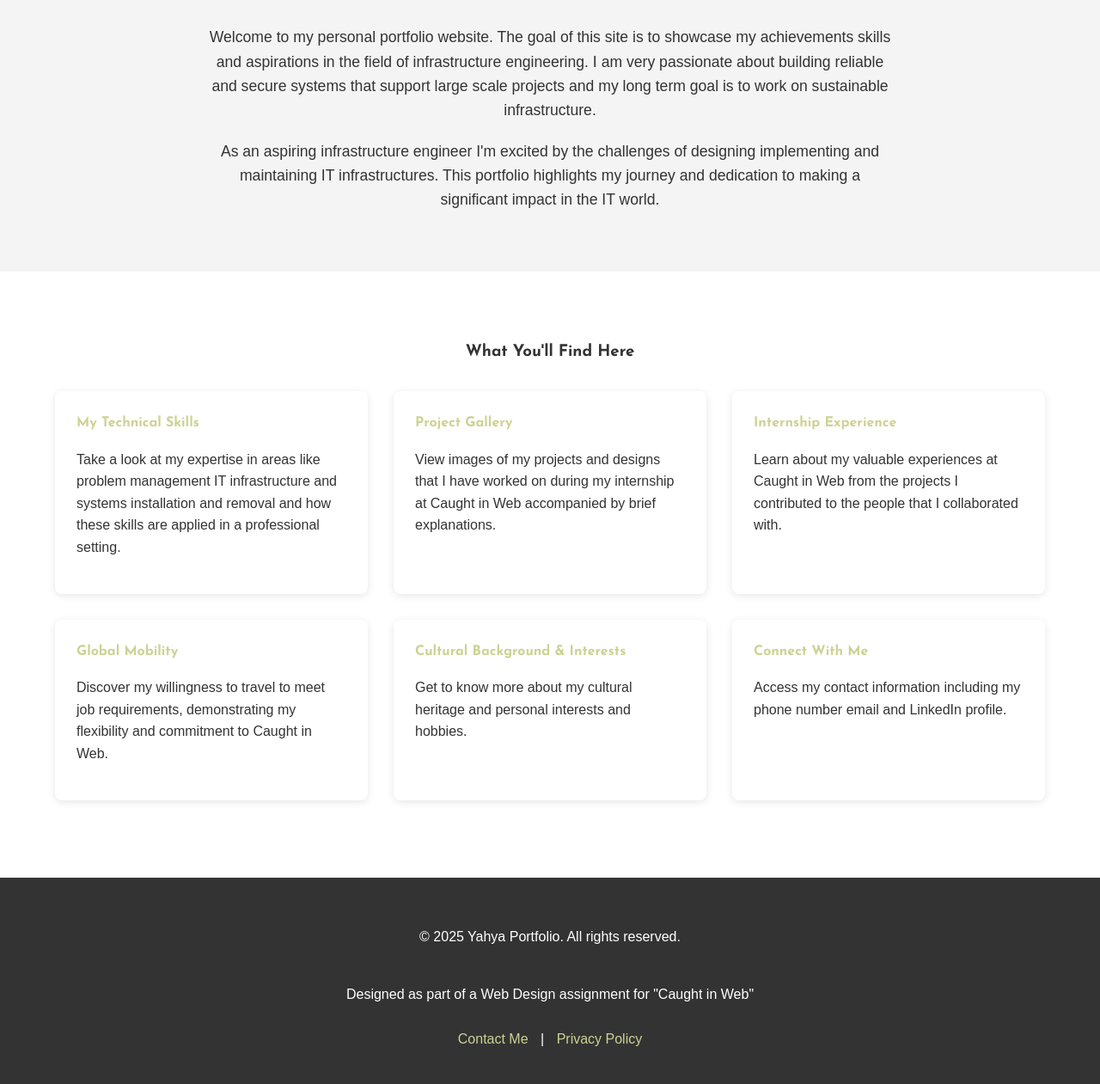
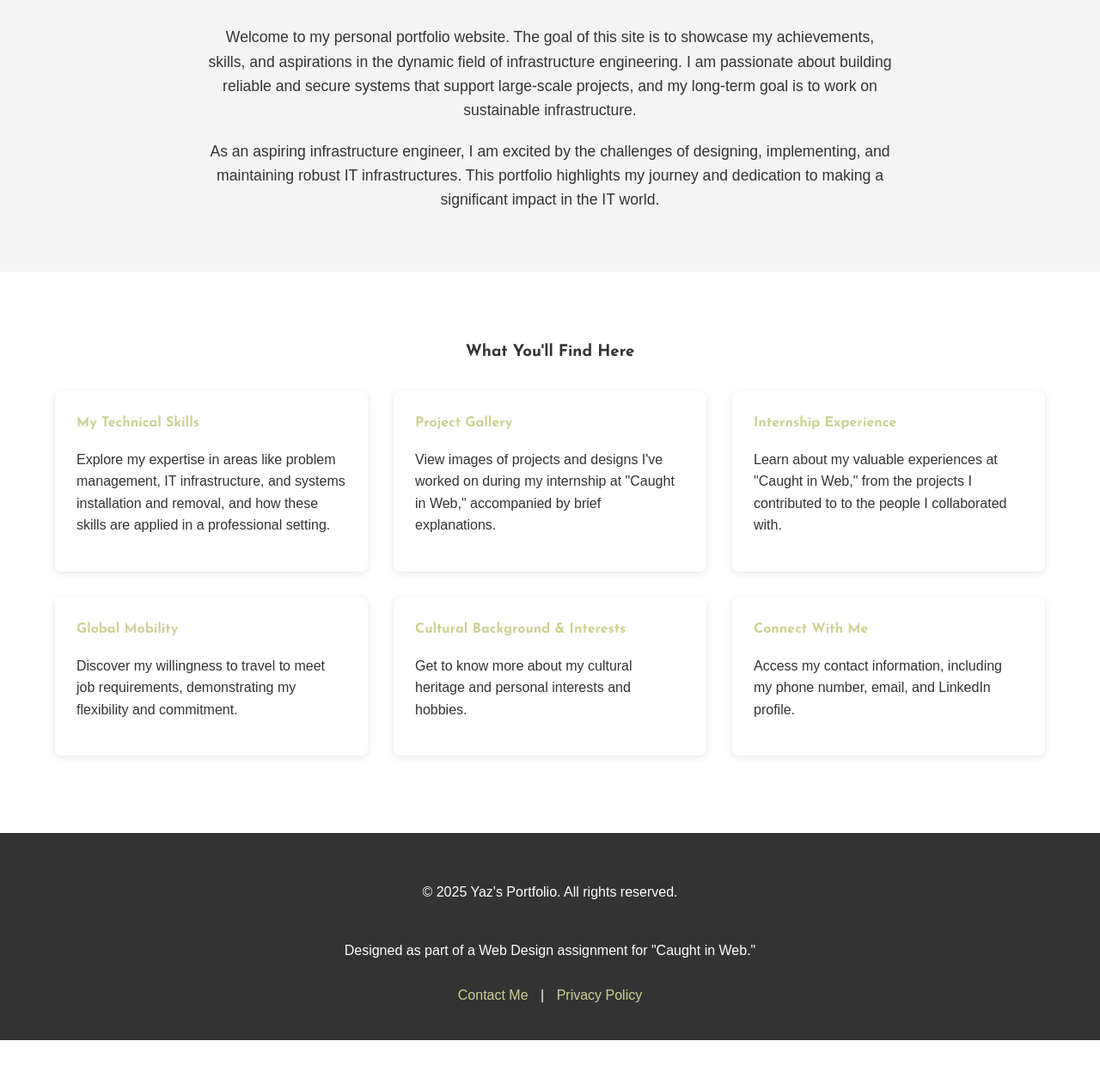
Before and after one commit to potato3342/30459493-website, a plain HTML site: page index.html in a window 1280 px wide. Shown: the part 515-1776 px from the top of the page at 86% size. After the commit the page ends 1725 px from the top, so only its background shows below. Drawn offline with Linux system fonts and the light colour scheme; a script that the page names is missing.

Commit message:
Revert "Update portfolio branding from "Yaz's Portfolio" to "Yahya Portfolio" across all HTML files."
This reverts commit 08af89dea54a9e6c4f94d16c75491e2f82dd3422.

```diff
--- a/index.html
+++ b/index.html
@@ -5,14 +5,14 @@ Hello
 <head>
     <meta charset="UTF-8">
     <meta name="viewport" content="width=device-width, initial-scale=1.0">
-    <title>Yahya Portfolio - Infrastructure Engineer</title>
+    <title>Yaz's Portfolio - Infrastructure Engineer</title>
     <link rel="stylesheet" href="css/style.css">
     <link href="https://fonts.googleapis.com/css2?family=Josefin+Sans:wght@400;700&display=swap" rel="stylesheet">
 </head>
 <body>
     <header>
         <div class="container">
-            <h1>Yahya Portfolio</h1>
+            <h1>Yaz's Portfolio</h1>
             <nav>
                 <ul>
                     <li><a href="index.html" class="active">Home</a></li>
@@ -33,9 +33,9 @@ Hello
             <div class="container">
                 <div class="hero-content">
                     <img src="images/profile.jpg" alt="A professional photo of Yaz, an infrastructure engineer" class="profile-pic">
-                    <h2>Hello, I'm Ya</h2>
-                    <p>Welcome to my personal portfolio website. The goal of this site is to showcase my achievements skills and aspirations in the field of infrastructure engineering. I am very passionate about building reliable and secure systems that support large scale projects and my long term goal is to work on sustainable infrastructure. </p>
-                    <p>As an aspiring infrastructure engineer I'm excited by the challenges of designing implementing and maintaining IT infrastructures. This portfolio highlights my journey and dedication to making a significant impact in the IT world. </p>
+                    <h2>Hello, I'm Yaz!</h2>
+                    <p>Welcome to my personal portfolio website. The goal of this site is to showcase my achievements, skills, and aspirations in the dynamic field of infrastructure engineering. I am passionate about building reliable and secure systems that support large-scale projects, and my long-term goal is to work on sustainable infrastructure. </p>
+                    <p>As an aspiring infrastructure engineer, I am excited by the challenges of designing, implementing, and maintaining robust IT infrastructures. This portfolio highlights my journey and dedication to making a significant impact in the IT world. </p>
                 </div>
             </div>
         </section>
@@ -46,19 +46,19 @@ Hello
                 <div class="info-grid">
                     <div class="info-item">
                         <h4>My Technical Skills</h4>
-                        <p>Take a look at my expertise in areas like problem management IT infrastructure and systems installation and removal and how these skills are applied in a professional setting. </p>
+                        <p>Explore my expertise in areas like problem management, IT infrastructure, and systems installation and removal, and how these skills are applied in a professional setting. </p>
                     </div>
                     <div class="info-item">
                         <h4>Project Gallery</h4>
-                        <p>View images of my projects and designs that I have worked on during my internship at Caught in Web accompanied by brief explanations. </p>
+                        <p>View images of projects and designs I've worked on during my internship at "Caught in Web," accompanied by brief explanations. </p>
                     </div>
                     <div class="info-item">
                         <h4>Internship Experience</h4>
-                        <p>Learn about my valuable experiences at Caught in Web from the projects I contributed to the people that I collaborated with. </p>
+                        <p>Learn about my valuable experiences at "Caught in Web," from the projects I contributed to to the people I collaborated with. </p>
                     </div>
                     <div class="info-item">
                         <h4>Global Mobility</h4>
-                        <p>Discover my willingness to travel to meet job requirements, demonstrating my flexibility and commitment to Caught in Web. </p>
+                        <p>Discover my willingness to travel to meet job requirements, demonstrating my flexibility and commitment. </p>
                     </div>
                     <div class="info-item">
                         <h4>Cultural Background & Interests</h4>
@@ -66,7 +66,7 @@ Hello
                     </div>
                     <div class="info-item">
                         <h4>Connect With Me</h4>
-                        <p>Access my contact information including my phone number email and LinkedIn profile. </p>
+                        <p>Access my contact information, including my phone number, email, and LinkedIn profile. </p>
                     </div>
                 </div>
             </div>
@@ -75,8 +75,8 @@ Hello
 
     <footer>
         <div class="container">
-            <p>&copy; 2025 Yahya Portfolio. All rights reserved.</p>
-            <p>Designed as part of a Web Design assignment for "Caught in Web"</p>
+            <p>&copy; 2025 Yaz's Portfolio. All rights reserved.</p>
+            <p>Designed as part of a Web Design assignment for "Caught in Web."</p>
             <div class="footer-links">
                 <a href="contact.html">Contact Me</a> | <a href="#">Privacy Policy</a>
             </div>
```
Also changed, not shown: contact.html (+3 -3 lines), culture.html (+3 -3 lines), gallery.html (+3 -3 lines), interests.html (+3 -3 lines), internship.html (+3 -3 lines), skills.html (+3 -3 lines), travel.html (+3 -3 lines).
